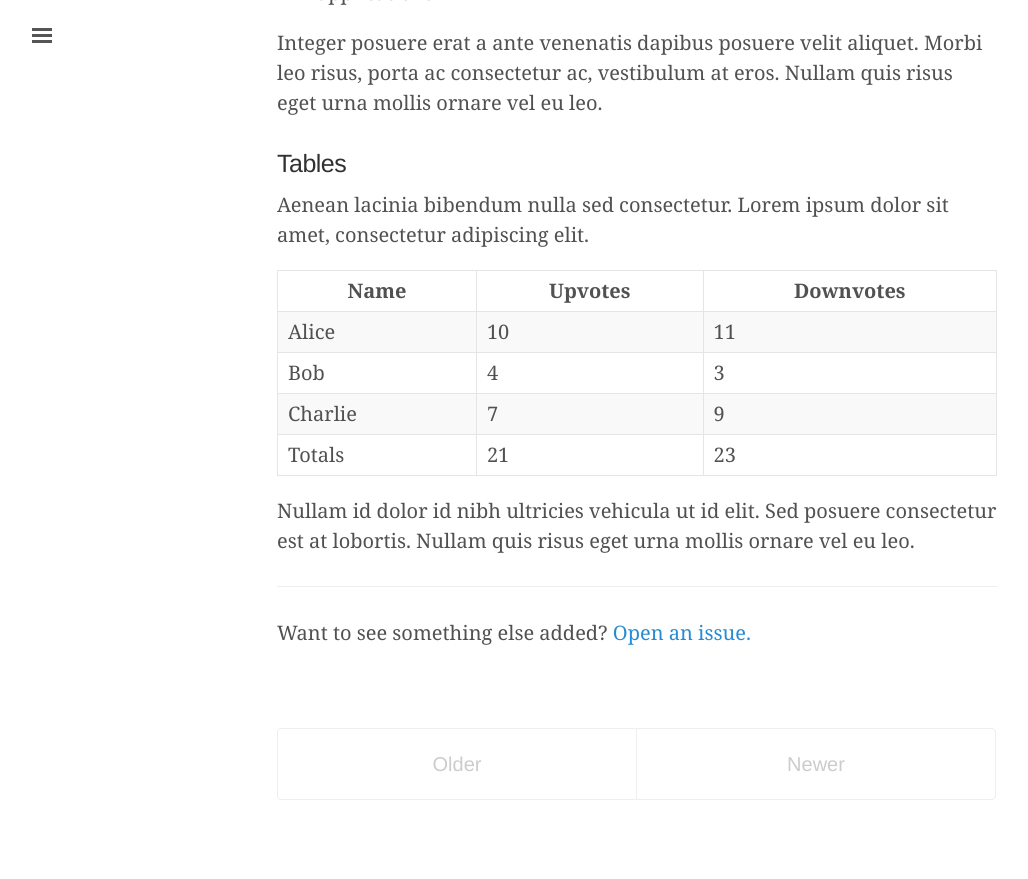
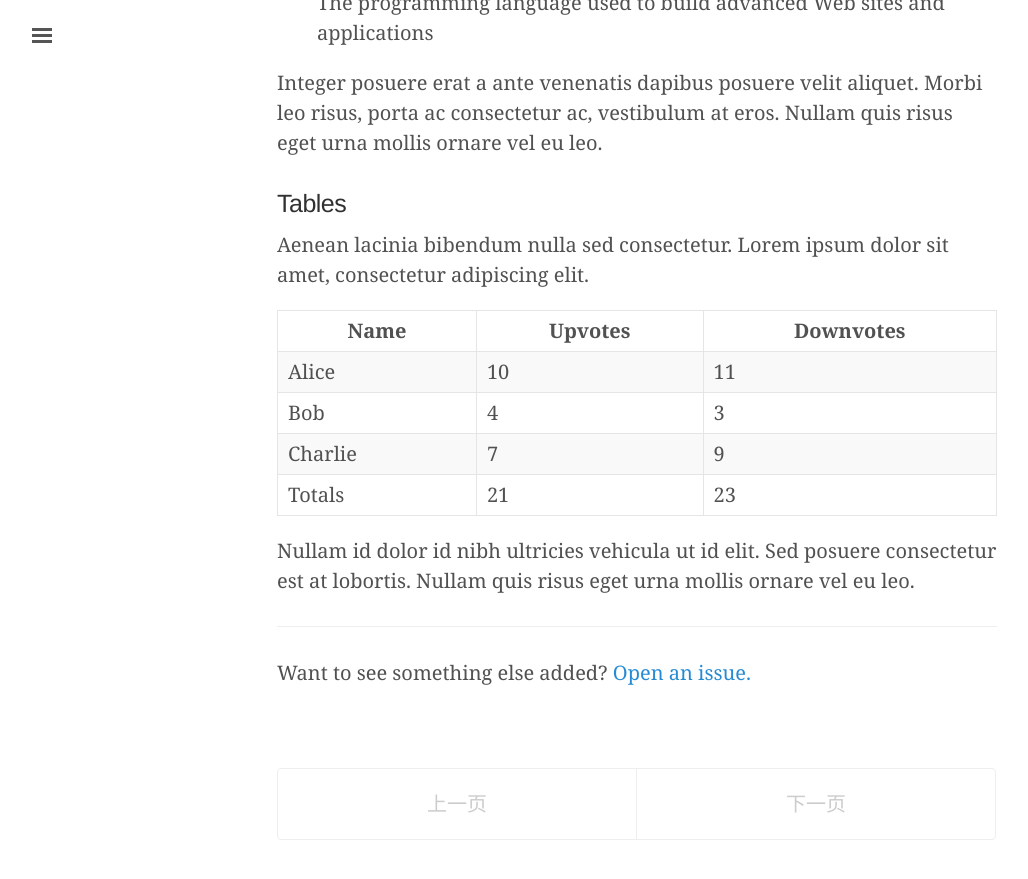
Before and after one commit to dlworld/dlworld.github.io, a Jekyll site: the page built from index.html, in a window 1280 px wide and 900 px high, scrolled down 5852 px. Shown: the top 879 px of the window, without its empty margins (3-1031 px from the left). Built offline with Jekyll 4.4.1, drawn with Linux system fonts in a browser that asks for light colours; the list of posts is cut into pages by our own code.

```diff
--- a/index.html
+++ b/index.html
@@ -21,17 +21,17 @@ title: 主页
 
 <div class="pagination">
   {% if paginator.next_page %}
-    <a class="pagination-item older" href="{{ site.baseurl }}/page{{paginator.next_page}}">Older</a>
+    <a class="pagination-item older" href="{{ site.baseurl }}/page{{paginator.next_page}}">上一页</a>
   {% else %}
-    <span class="pagination-item older">Older</span>
+    <span class="pagination-item older">上一页</span>
   {% endif %}
   {% if paginator.previous_page %}
     {% if paginator.page == 2 %}
-      <a class="pagination-item newer" href="{{ site.baseurl }}/">Newer</a>
+      <a class="pagination-item newer" href="{{ site.baseurl }}/">下一页</a>
     {% else %}
-      <a class="pagination-item newer" href="{{ site.baseurl }}/page{{paginator.previous_page}}">Newer</a>
+      <a class="pagination-item newer" href="{{ site.baseurl }}/page{{paginator.previous_page}}">下一页</a>
     {% endif %}
   {% else %}
-    <span class="pagination-item newer">Newer</span>
+    <span class="pagination-item newer">下一页</span>
   {% endif %}
 </div>
```
Also changed, not shown: _posts/2015-11-15-github-page.md (+3 -0 lines), category.md (added, +17 -0 lines).
